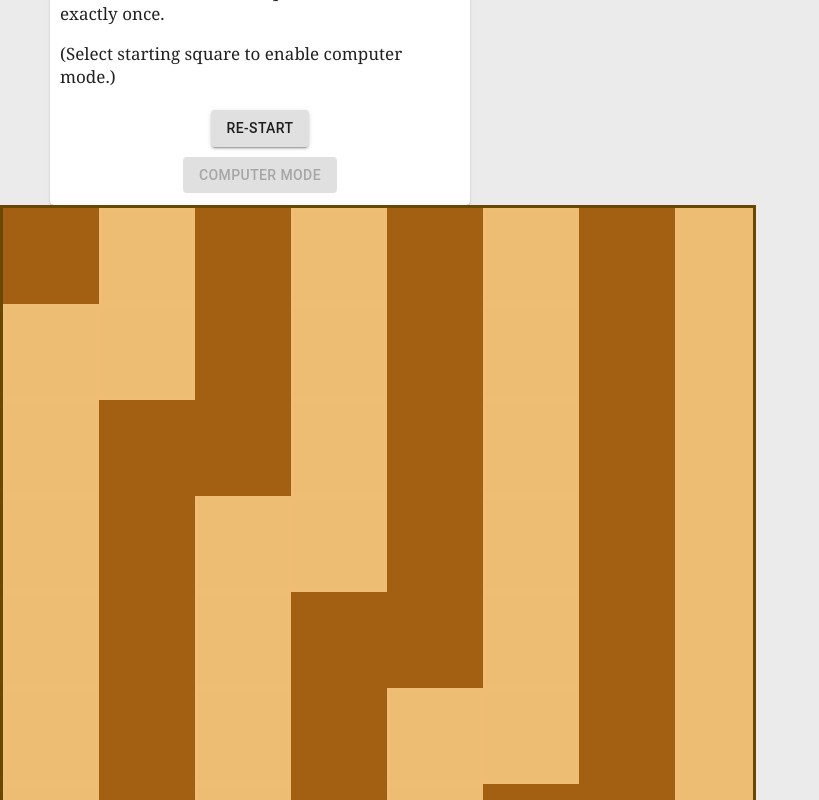
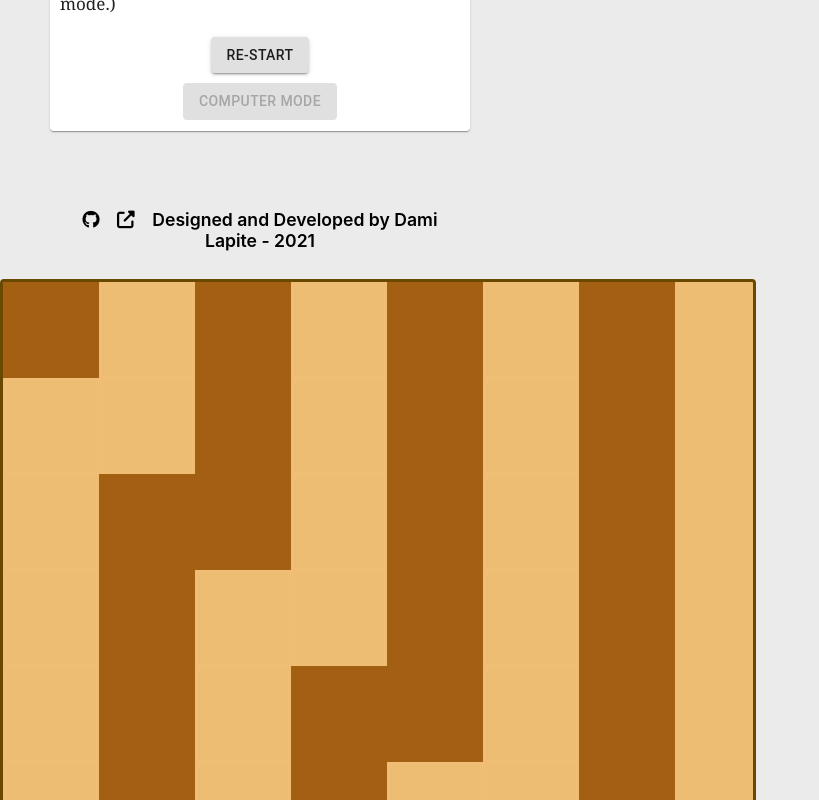
Before and after one commit to Dami-Lapite/knights-tour, a React (Create React App) app: page / in a window 1280 px wide. Shown: the top 800 px of the page, without its empty margins (0-819 px from the left). Built offline with nearby package versions, Linux system fonts and the light colour scheme.

Commit message:
added footer

```diff
--- a/public/index.html
+++ b/public/index.html
@@ -15,6 +15,7 @@
       user's mobile device or desktop. See https://developers.google.com/web/fundamentals/web-app-manifest/
     -->
     <link rel="manifest" href="%PUBLIC_URL%/manifest.json" />
+    <script src="https://kit.fontawesome.com/10903464c0.js" crossorigin="anonymous"></script>
     <!--
       Notice the use of %PUBLIC_URL% in the tags above.
       It will be replaced with the URL of the `public` folder during the build.
--- a/src/App.css
+++ b/src/App.css
@@ -14,8 +14,10 @@
   border-style: solid;
   border-color: rgb(105, 72, 0);
   background-color: rgb(238, 189, 116);
+  border-radius: 0.25em;
 }
 
+/*Card*/
 .Card{
   width: 400px;
   height: 300px;
@@ -45,3 +47,34 @@
 .modeButton{
   margin: 5px;
 }
+
+/*Footer*/
+.footer{
+  text-align: center;
+  width: 400px;
+  margin-left: 50px;
+  margin-top: 50px;
+  display: flex;
+  align-items: center;
+  justify-content: center;
+  padding: 10px;
+}
+.footerText{
+	text-align: center;
+	font-size: 110%;
+	font-weight: 600;
+}
+a:link{
+  color: black;
+  text-decoration: none;
+}
+a:visited{
+  color: black;
+  text-decoration: none;
+}
+a:hover{
+  color: hotpink;
+}
+a:active{
+  color: hotpink;
+}
--- a/src/App.js
+++ b/src/App.js
@@ -183,6 +183,13 @@ class App extends Component {
                   </div>}
                 </div>
               </Card>
+              <div className="footer">
+                <p className="footerText">
+                <span><a className="fab fa-github" href="https://github.com/Dami-Lapite/knights-tour"></a></span>&emsp;
+                <span><a className="fas fa-external-link-alt project-icon"
+                                          href="https://www.damilapite.com/"></a></span>
+                &emsp;Designed and Developed by Dami Lapite - 2021</p>
+              </div>
             </Grid>
             <Grid container className="Board" style={{ width: 756, height: 760}} spacing={0}>
             {this.state.squares.map((square) => (
```
